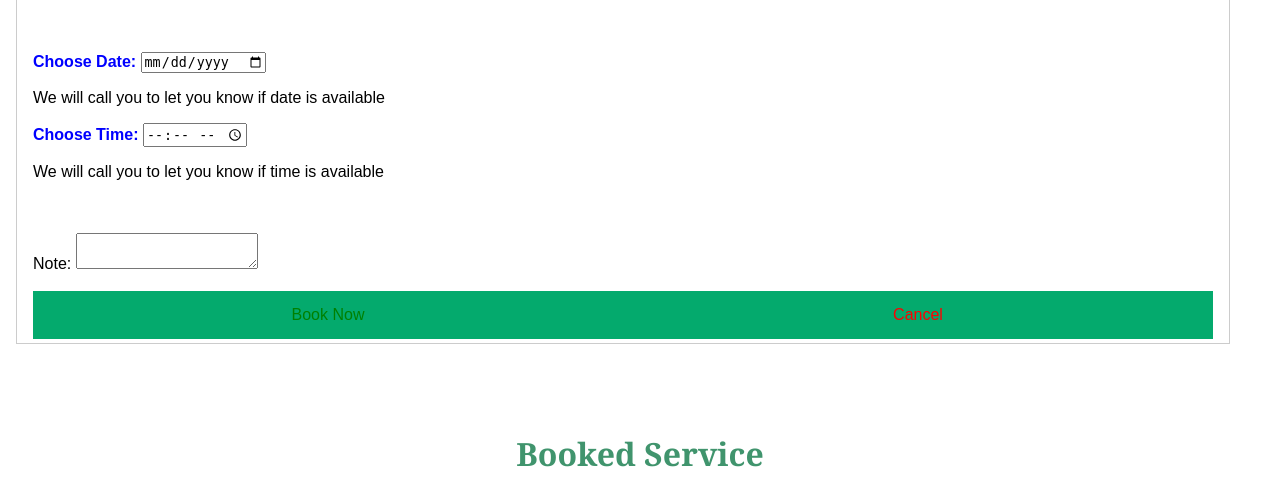
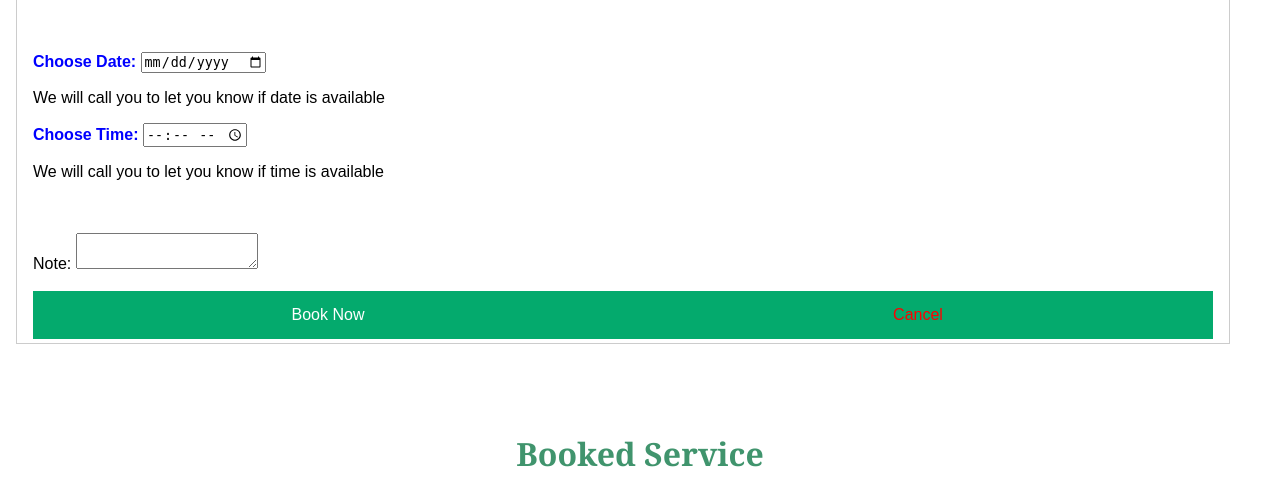
Before and after one commit to prifry/cleaningwebsite-project, a PHP site: page /view/booking.php in a window 1280 px wide. Shown: the part 334-832 px from the top of the page. Run offline with PHP 8.4, Linux system fonts and the light colour scheme; the visitor is signed in with stand-in values (Sample User, id 1); data that the repository does not hold is empty.

Commit message:
Update booking.php

```diff
--- a/CarmenCleaningService/view/booking.php
+++ b/CarmenCleaningService/view/booking.php
@@ -82,7 +82,7 @@ $bookings = BookingDB::getBookings($userId);
         <br>
         <br>
         <div class="btn-group">
-          <input type="submit" class="button" value="Book Now" style="color: green;">
+          <input type="submit" class="button" value="Book Now" style="color: white;">
           <input type="button" class="button" value="Cancel" style="color: red;" onclick="window.location.href='service.php'">
         </div>
         <br>
```
